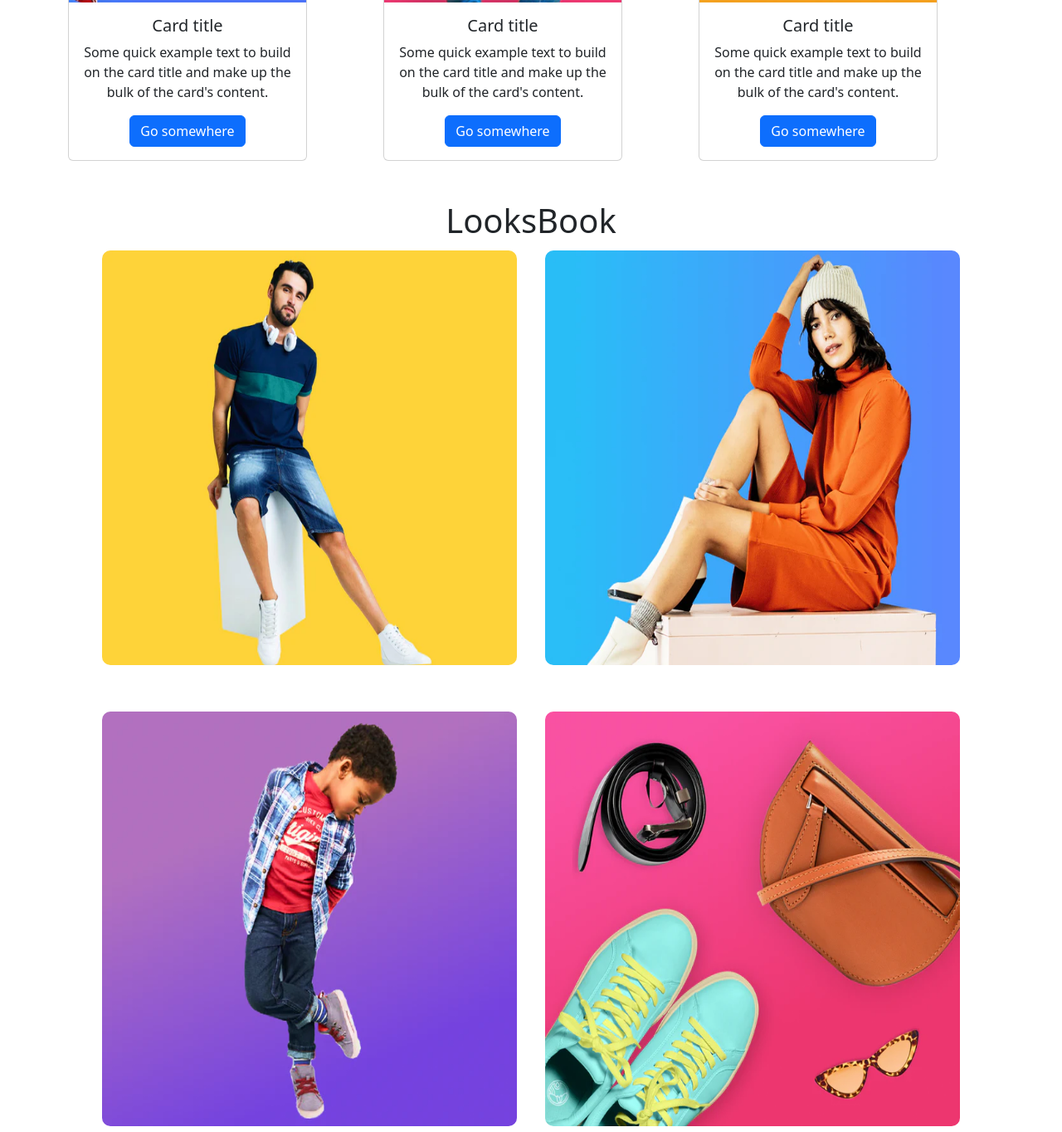
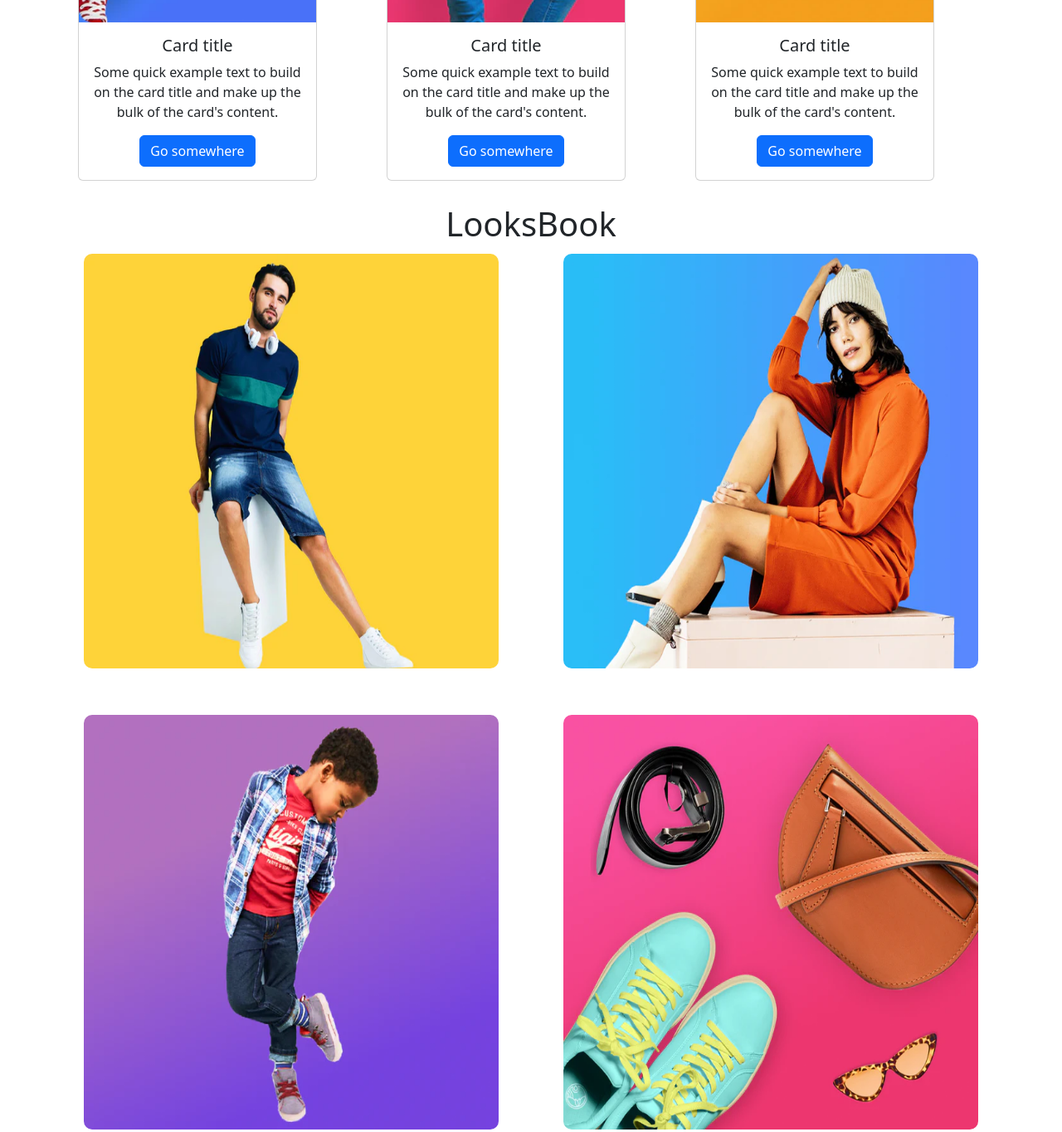
Before and after one commit to Ousmanediallots4u/ecommerce, a plain HTML site: page index.html in a window 1280 px wide. Shown: the part 1620-2985 px from the top of the page at 83% size. Drawn offline with nearby package versions, Linux system fonts and the light colour scheme.

Commit message:
Our changes

```diff
--- a/index.html
+++ b/index.html
@@ -156,7 +156,7 @@
 <!-- Recommended for you end -->
 
 <!-- Category section starts -->
-<div class="container text-center  justify-content-center" style="margin-top: 40px;">
+<div class="container text-center  justify-content-center p-4" style="margin-top: 40px;">
     <h2 >Top Category</h2>
     <div class="row second-row">
       <div class="col">
@@ -196,31 +196,35 @@
 <!-- looks book section start -->
 
 
-<div class="container overflow-hidden text-center p-5">
+<div class="container overflow-hidden text-center p-1">
   <h1>LooksBook</h1>
   <div class="row gy-5 first-row">
-    <div class="col-6">
+    <div class="col-md-6 col-sm-12"> <!-- Adjusting column classes -->
       <div class="p-1">
-        <img src="./looks/looks-1.webp" alt="">
+        <img src="./looks/looks-1.webp" alt="" class="img-fluid"> <!-- Adding img-fluid class for responsive images -->
       </div>
     </div>
-    <div class="col-6">
+    <div class="col-md-6 col-sm-12"> <!-- Adjusting column classes -->
       <div class="p-1">
-        <img src="./looks/looks-2.webp" alt="">
+        <img src="./looks/looks-2.webp" alt="" class="img-fluid"> <!-- Adding img-fluid class for responsive images -->
       </div>
     </div>
-    <div class="col-6">
+    <div class="col-md-6 col-sm-12"> <!-- Adjusting column classes -->
       <div class="p-1">
-        <img src="./looks/looks-3.webp" alt="">
+        <img src="./looks/looks-3.webp" alt="" class="img-fluid"> <!-- Adding img-fluid class for responsive images -->
       </div>
     </div>
-    <div class="col-6">
+    <div class="col-md-6 col-sm-12"> <!-- Adjusting column classes -->
       <div class="p-1">
-        <img src="./looks/looks-4 (1).webp" alt="">
+        <img src="./looks/looks-4 (1).webp" alt="" class="img-fluid"> <!-- Adding img-fluid class for responsive images -->
       </div>
     </div>
   </div>
 </div>
+
+
+
+
 
 <!-- looks book section end -->
 
--- a/style/style.css
+++ b/style/style.css
@@ -26,13 +26,21 @@
     border-radius: 60%;
     transition: all ease-in-out 0.5s;
 }
-@media (max-width: 780px) {
+/* @media (max-width: 780px) {
     .first-row, .second-row {
       display: grid;
       grid-template-columns: 1fr;
+      margin-right: 0;
+
     }
 
     .first-row .col-6 , .second-row  .col{
       width: 100%;
     }
+  } */
+
+  @media (max-width: 767px) { /* Targeting devices with max-width of 767px (mobile devices) */
+    .first-row .col-md-6 {
+      width: 100%; /* Set column width to 100% on mobile devices */
+    }
   }
```
